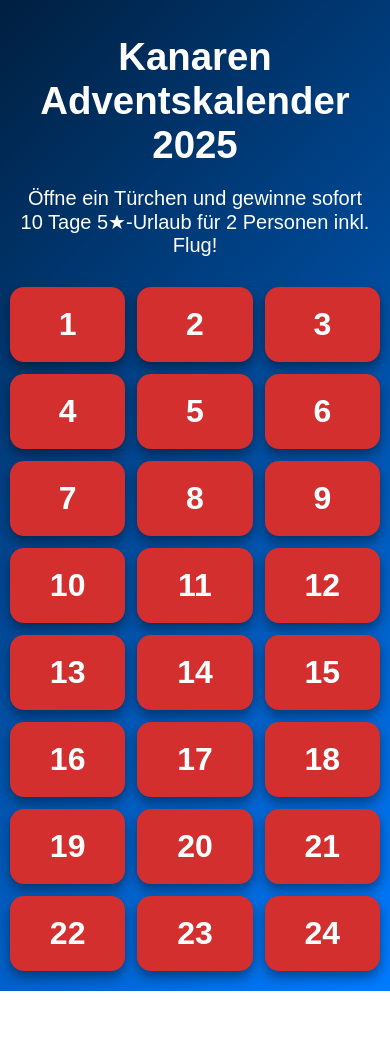
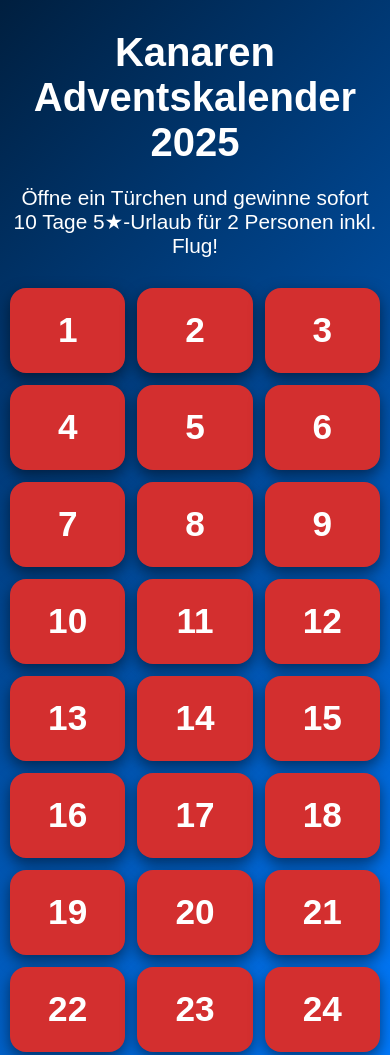
Before and after one commit to ffwwyyrelj/caribean, a plain HTML site: page index.html in a window 390 px wide. Shown: the top 1055 px of the page. Before the commit the page ends 991 px from the top, so only its background shows below. Drawn offline with Linux system fonts and the light colour scheme.

Commit message:
Update index.html

```diff
--- a/index.html
+++ b/index.html
@@ -5,7 +5,7 @@
     <meta name="viewport" content="width=device-width, initial-scale=1.0">
     <title>Kanaren Adventskalender 2025</title>
 
-    <!-- Твой Meta Pixel -->
+    <!-- Твой пиксель -->
     <script>
     !function(f,b,e,v,n,t,s)
     {if(f.fbq)return;n=f.fbq=function(){n.callMethod?
@@ -18,49 +18,39 @@
     fbq('init', '4087538184909337');
     fbq('track', 'PageView');
     </script>
-    <noscript><img height="1" width="1" style="display:none"
-    src="https://www.facebook.com/tr?id=4087538184909337&ev=PageView&noscript=1"/>
-    </noscript>
-    <!-- End Pixel -->
 
     <style>
-        body {margin:0; font-family:Arial,sans-serif; background:linear-gradient(135deg,#001f3f,#007bff); color:white; text-align:center; padding:20px 10px;}
-        h1 {font-size:2.4em; margin:15px 0 8px;}
-        p {font-size:1.25em; margin-bottom:30px;}
-        .grid {
+        *{box-sizing:border-box}
+        body{margin:0;padding:20px 10px;font-family:Arial,sans-serif;background:linear-gradient(135deg,#001f3f,#007bff);color:#fff;text-align:center}
+        h1{font-size:2.5em;margin:10px 0 5px}
+        p{font-size:1.3em;margin-bottom:30px}
+        .grid{
             display:grid;
             grid-template-columns:repeat(6,1fr);
-            gap:15px;
-            max-width:900px;
+            gap:16px;
+            max-width:960px;
             margin:0 auto;
         }
-        .door {
+        .door{
             background:#d32f2f;
-            height:95px;
-            border-radius:14px;
+            height:100px;
+            border-radius:16px;
             display:flex;
             align-items:center;
             justify-content:center;
-            font-size:2.4em;
+            font-size:2.6em;
             font-weight:bold;
             cursor:pointer;
             transition:.3s;
-            box-shadow:0 6px 12px rgba(0,0,0,0.4);
+            box-shadow:0 6px 15px rgba(0,0,0,.5);
         }
-        .door:hover {background:#b71c1c; transform:scale(1.08);}
-        .door.open {background:#006400; cursor:default;}
-        .door.open::after {content:"✈️"; font-size:3em;}
-        #msg {font-size:1.5em; margin-top:40px; display:none;}
+        .door:hover{background:#b71c1c;transform:scale(1.08)}
+        .door.open{background:#006400;cursor:default}
+        .door.open::after{content:"✈️";font-size:3.2em}
+        #msg{font-size:1.6em;margin-top:40px;display:none}
 
-        /* Мобильная версия — 4 столбца */
-        @media (max-width:768px) {
-            .grid {grid-template-columns:repeat(4,1fr); gap:14px;}
-            .door {height:85px; font-size:2.2em;}
-        }
-        @media (max-width:480px) {
-            .grid {grid-template-columns:repeat(3,1fr); gap:12px;}
-            .door {height:75px; font-size:2em;}
-        }
+        @media(max-width:768px){.grid{grid-template-columns:repeat(4,1fr);gap:14px}}
+        @media(max-width:480px){.grid{grid-template-columns:repeat(3,1fr);gap:12px}.door{height:85px;font-size:2.2em}}
     </style>
 </head>
 <body>
@@ -98,17 +88,13 @@
 <div id="msg">Du wirst weitergeleitet…</div>
 
 <script>
-function fly() {
-    if (event.target.classList.contains('open')) return;
-    event.target.classList.add('open');
-    event.target.innerHTML = '';
-    document.getElementById('msg').style.display = 'block';
-
-    // Lead-событие
-    fbq('track', 'Lead');
-
-    // Точный редирект на твой оффер
-    window.location.href = "https://dt-ssl.com/?a=291783&c=388141&co=355318&mt=16&s1=canary_main&s2={clickid}";
+function fly(){
+    if(this.classList.contains('open'))return;
+    this.classList.add('open');
+    this.innerHTML='';
+    document.getElementById('msg').style.display='block';
+    fbq('track','Lead');
+    window.location.href="https://dt-ssl.com/?a=291783&c=388141&co=355318&mt=16&s1=canary_main&s2={clickid}";
 }
 </script>
 
```
